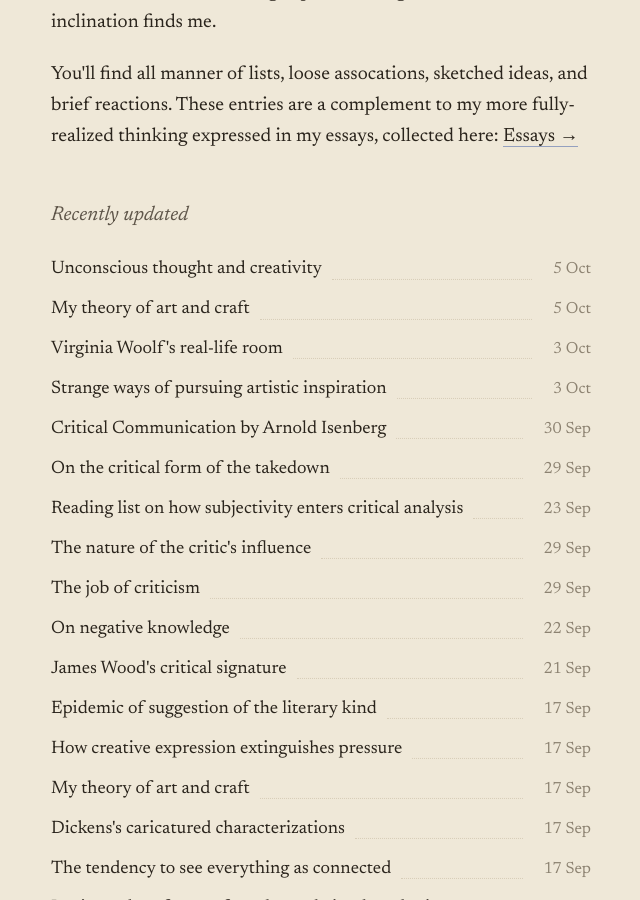
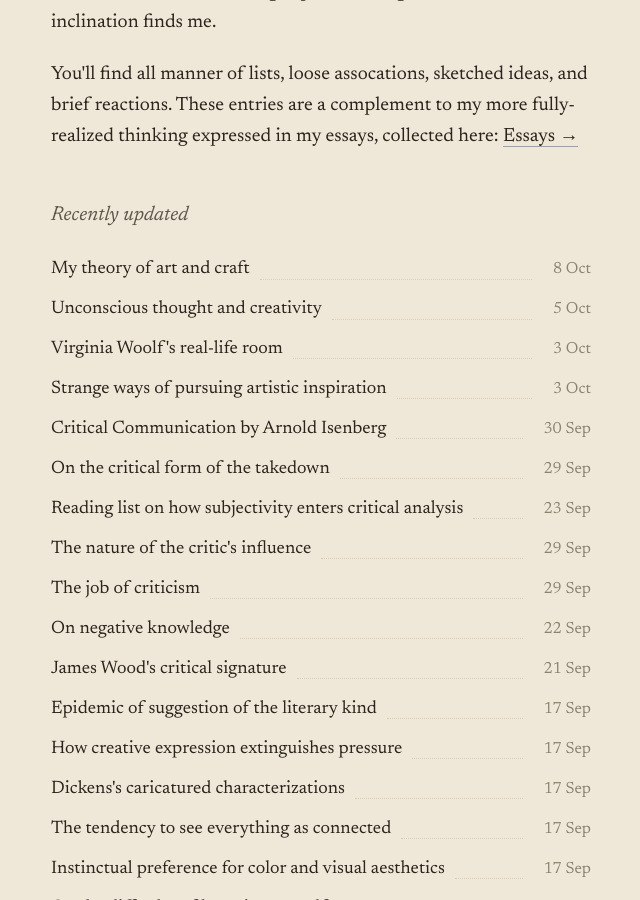
Before and after one commit to lauramoorewrites-del/treasury, a Jekyll site: the page built from index.md, in a window 1280 px wide and 900 px high, scrolled down 264 px. Shown: the whole window, without its empty margins (319-959 px from the left). Built offline with Jekyll 4.4.1, drawn with Linux system fonts in a browser that asks for light colours.

Commit message:
Update recently updated list for art-and-craft entry
Co-Authored-By: Claude Sonnet 4.6 <noreply@anthropic.com>

```diff
--- a/index.md
+++ b/index.md
@@ -4,11 +4,11 @@ title: "Moore’s Treasury"
 intro: What you see is an experiment I began in June 2026, inspired by the digital gardening projects of <a href="https://maggieappleton.com/nontechnical-gardening">Maggie Appleton</a> and others as well as medieval conceptions of memory as a treasure-house. It’s a living experiment, a garden I'll tend as the inclination finds me.
 intro2: "You'll find all manner of lists, loose assocations, sketched ideas, and brief reactions. These entries are a complement to my more fully-realized thinking expressed in my essays, collected here:"
 recent:
+  - title: "My theory of art and craft"
+    url: "/my-theory-of-art-and-craft/"
+    date: "8 Oct"
   - title: "Unconscious thought and creativity"
     url: "/unconscious-thought-and-creativity/"
-    date: "5 Oct"
-  - title: "My theory of art and craft"
-    url: "/my-theory-of-art-and-craft/"
     date: "5 Oct"
   - title: "Virginia Woolf's real-life room"
     url: "/virginia-woolfs-real-life-room/"
@@ -42,9 +42,6 @@ recent:
     date: "17 Sep"
   - title: "How creative expression extinguishes pressure"
     url: "/how-creative-expression-relieves-pressure/"
-    date: "17 Sep"
-  - title: "My theory of art and craft"
-    url: "/my-theory-of-art-and-craft/"
     date: "17 Sep"
   - title: "Dickens's caricatured characterizations"
     url: "/dickenss-caricatured-characterizations/"
```
